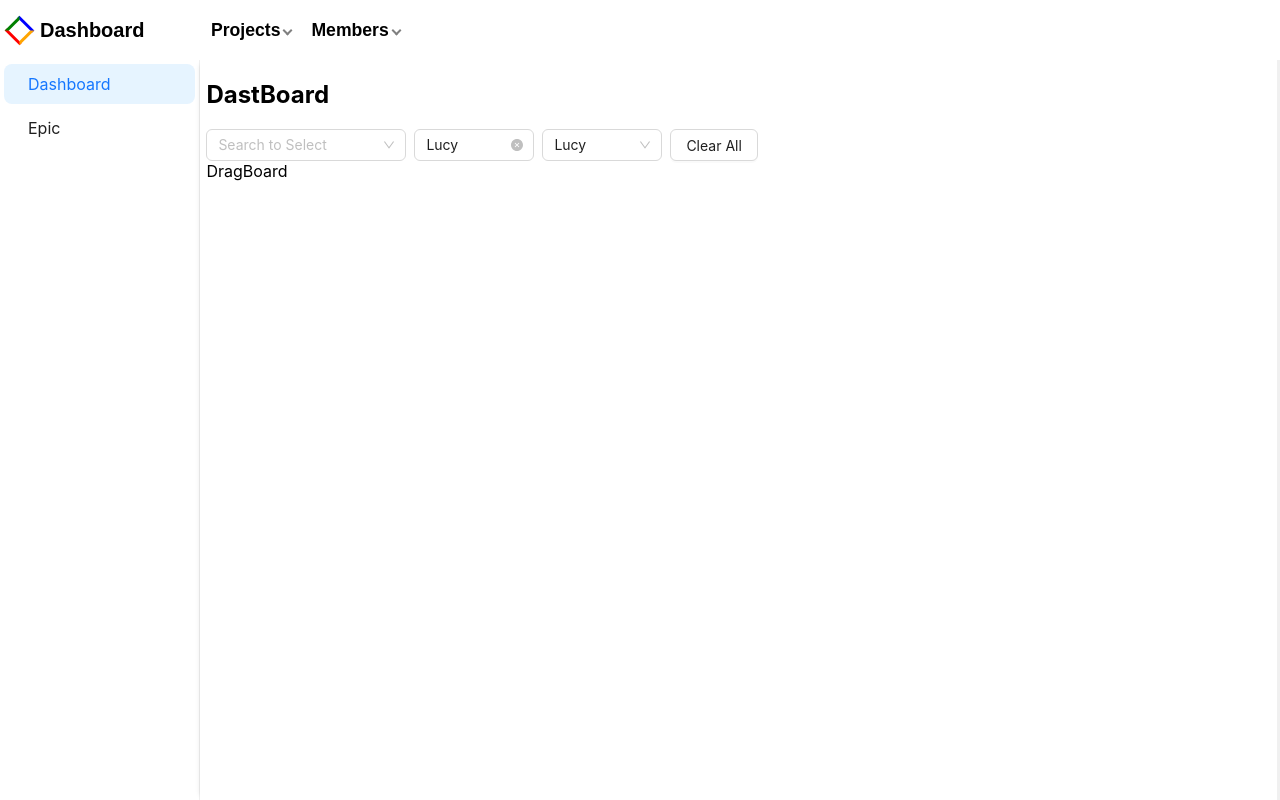
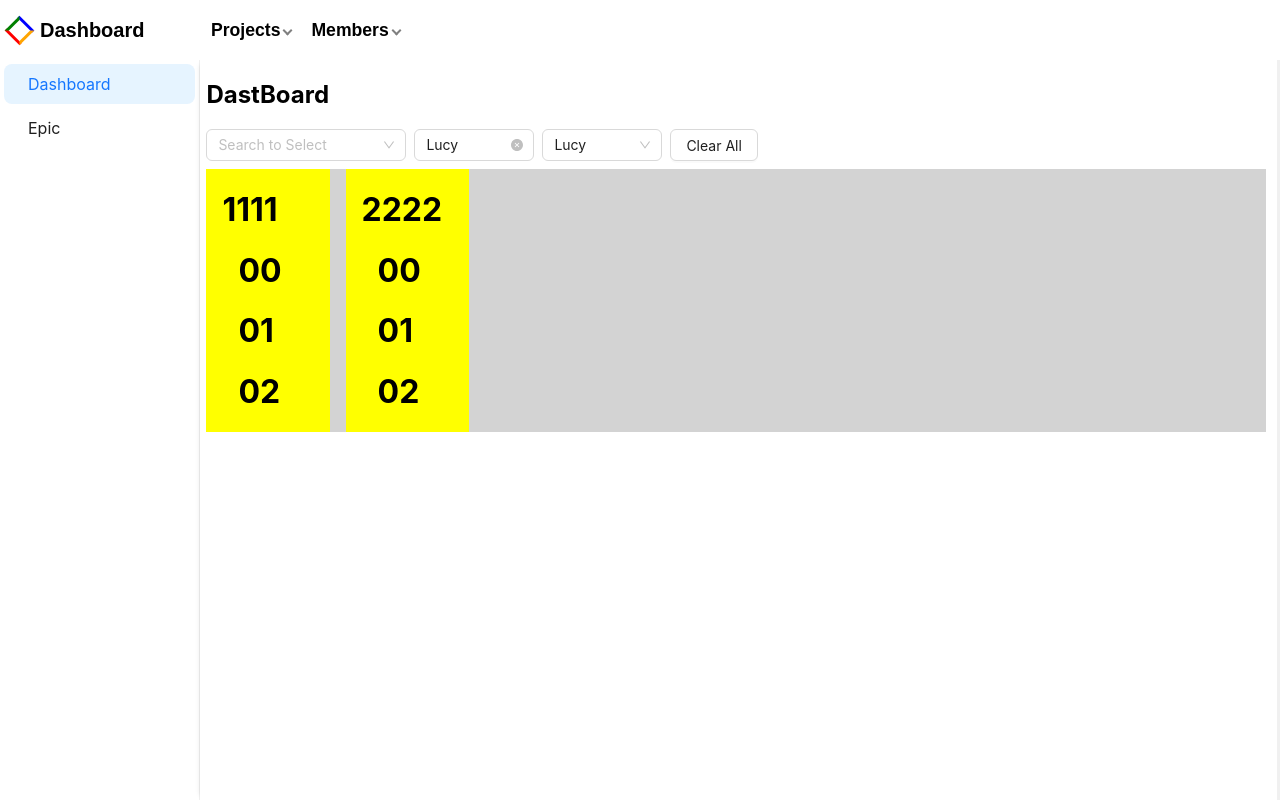
Before and after one commit to flyingmonster1210/productivity-dashboard, a React (Create React App) app: page /project/1/dashboard in a window 1280 px wide. Built offline with nearby package versions, Linux system fonts and the light colour scheme.

Commit message:
Initialize DragBoard

```diff
--- a/package.json
+++ b/package.json
@@ -3,6 +3,7 @@
   "version": "0.1.0",
   "private": true,
   "dependencies": {
+    "@hello-pangea/dnd": "^16.5.0",
     "@testing-library/jest-dom": "^5.17.0",
     "@testing-library/react": "^13.4.0",
     "@testing-library/user-event": "^13.5.0",
--- a/src/pages/components/dashboard/DragBoard.js
+++ b/src/pages/components/dashboard/DragBoard.js
@@ -1,8 +1,102 @@
-import React from 'react'
+import { Draggable, Droppable, DragDropContext } from 'react-beautiful-dnd'
+import { Input } from 'antd'
+import TaskDrop from './TaskDrop'
+import './dashboard.css'
+
+const data = [
+  {
+    "dashboard_key": "1111",
+    "task": [
+      {
+        "name": "00",
+        "type": "task",
+        "owner": "azer",
+        "task_id": "111111111"
+      },
+      {
+        "name": "01",
+        "type": "task",
+        "owner": "ssss",
+        "task_id": "112111"
+      },
+      {
+        "name": "02",
+        "type": "task",
+        "owner": "xxx",
+        "task_id": "311221111"
+      },
+    ]
+  },
+  {
+    "dashboard_key": "2222",
+    "task": [
+      {
+        "name": "00",
+        "type": "task",
+        "owner": "azer",
+        "task_id": "1009"
+      },
+      {
+        "name": "01",
+        "type": "task",
+        "owner": "ssss",
+        "task_id": "1234009"
+      },
+      {
+        "name": "02",
+        "type": "task",
+        "owner": "xxx",
+        "task_id": "311256"
+      },
+    ]
+  },
+]
 
 function DragBoard () {
   return (
-    <div>DragBoard</div>
+    <div className='dragboard_body_wrap'>
+      <DragDropContext>
+        <Droppable
+          direction='horizontal'
+          droppableId='droppable-xxx'
+          type='dashboard'>
+          {(provided, snapshot) => (
+            <div
+              className='dragboard_wrap'
+              ref={provided.innerRef}
+              {...provided.droppableProps}
+            >
+              {data.map((item, index) => {
+                return (
+                  <Draggable
+                    key={item.dashboard_key}
+                    draggableId={item.dashboard_key}
+                    index={index}>
+                    {(provided, snapshot) => {
+                      return (
+                        <div
+                          className='task_col'
+                          ref={provided.innerRef}
+                          {...provided.draggableProps}
+                          {...provided.dragHandleProps}
+                        >
+                          <h1>{item.dashboard_key}</h1>
+                          <TaskDrop task={item} />
+                        </div>
+                      )
+                    }}
+                  </Draggable>
+                )
+              })}
+              <div>
+                {/* <Input onPressEnter={input_keydown} placeholder='Creat New Dashboard' /> */}
+              </div>
+              {provided.placeholder}
+            </div>
+          )}
+        </Droppable>
+      </DragDropContext>
+    </div>
   )
 }
 
--- /dev/null
+++ b/src/pages/components/dashboard/TaskDrop.js
@@ -0,0 +1,42 @@
+import { Draggable, Droppable, DragDropContext } from 'react-beautiful-dnd'
+
+function TaskDrop ({ task }) {
+  return (
+    <Droppable
+      // direction='horizontal'
+      droppableId='droppable-xxx'
+      type='task'>
+      {(provided, snapshot) => (
+        <div
+          className=''
+          ref={provided.innerRef}
+          {...provided.droppableProps}
+        >
+          {task.task.map((item, index) => {
+            return (
+              <Draggable
+                key={item.task_id}
+                draggableId={item.task_id}>
+                {(provided, snapshot) => {
+                  return (
+                    <div
+                      className='task_col'
+                      ref={provided.innerRef}
+                      {...provided.draggableProps}
+                      {...provided.dragHandleProps}
+                    >
+                      <h1>{item.name}</h1>
+                    </div>
+                  )
+                }}
+              </Draggable>
+            )
+          })}
+          {provided.placeholder}
+        </div>
+      )}
+    </Droppable>
+  )
+}
+
+export default TaskDrop
--- /dev/null
+++ b/src/pages/components/dashboard/dashboard.css
@@ -0,0 +1,17 @@
+.dragboard_body_wrap {
+  /* display: flex;
+  flex-direction: column; */
+  margin: 0.5rem 0.5rem 0 0;
+  background: lightgray;
+}
+
+.dragboard_wrap {
+  display: flex;
+  flex-direction: row;
+}
+
+.task_col {
+  padding: 0 1rem;
+  margin-right: 1rem;
+  background: yellow;
+}
```
Also changed, not shown: 2 other files (tests, documents, lock files or other folders).
